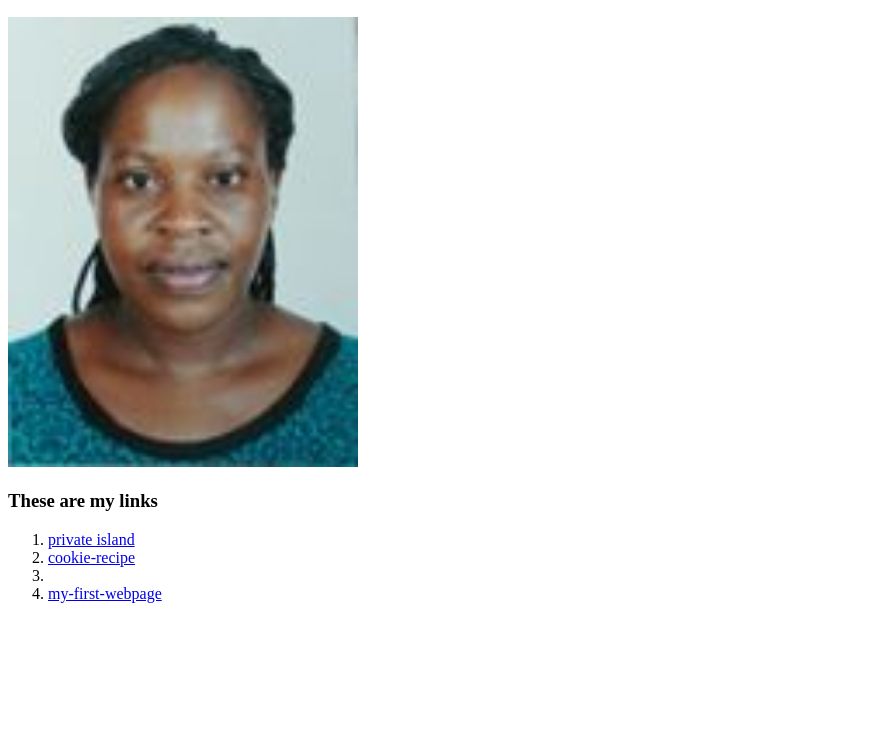
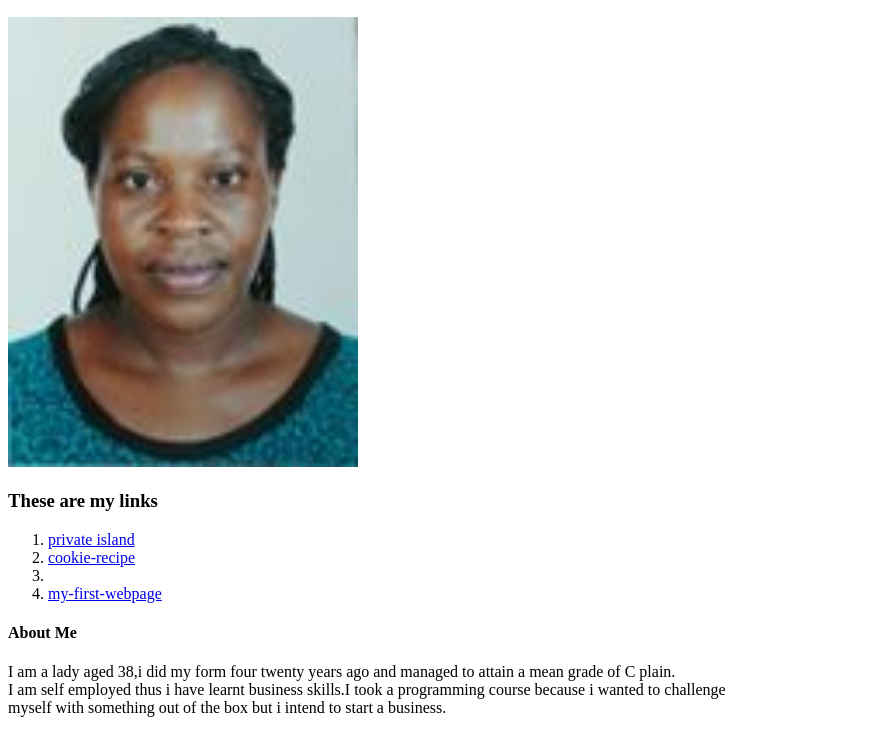
Before and after one commit to Beryle4155/portfolio, a plain HTML site: page index.html in a window 1280 px wide. Shown: the part 111-844 px from the top of the page, without its empty margins (0-870 px from the left). Before the commit the page ends 800 px from the top, so only its background shows below. Drawn offline with Linux system fonts and the light colour scheme.

Commit message:
added a paragraph about myself

```diff
--- a/index.html
+++ b/index.html
@@ -14,6 +14,10 @@
 <li> <a href="https://github.com/Beryle4155/cookie-recipe.git">cookie-recipe</a><li>
   <li> <a href="https://github.com/Beryle4155/my-first-webpage.git">my-first-webpage</a></li>
     </ol>
+    <h4>About Me</h4>
+    <p>I am a lady aged 38,i did my form four twenty years ago and managed to attain a mean grade of C plain.<br>
+      I am self employed thus i have learnt business skills.I took a programming course because i wanted to challenge<br>
+       myself with something out of the box but i intend to start a business.</p>
 
   </body>
 </html>
```
